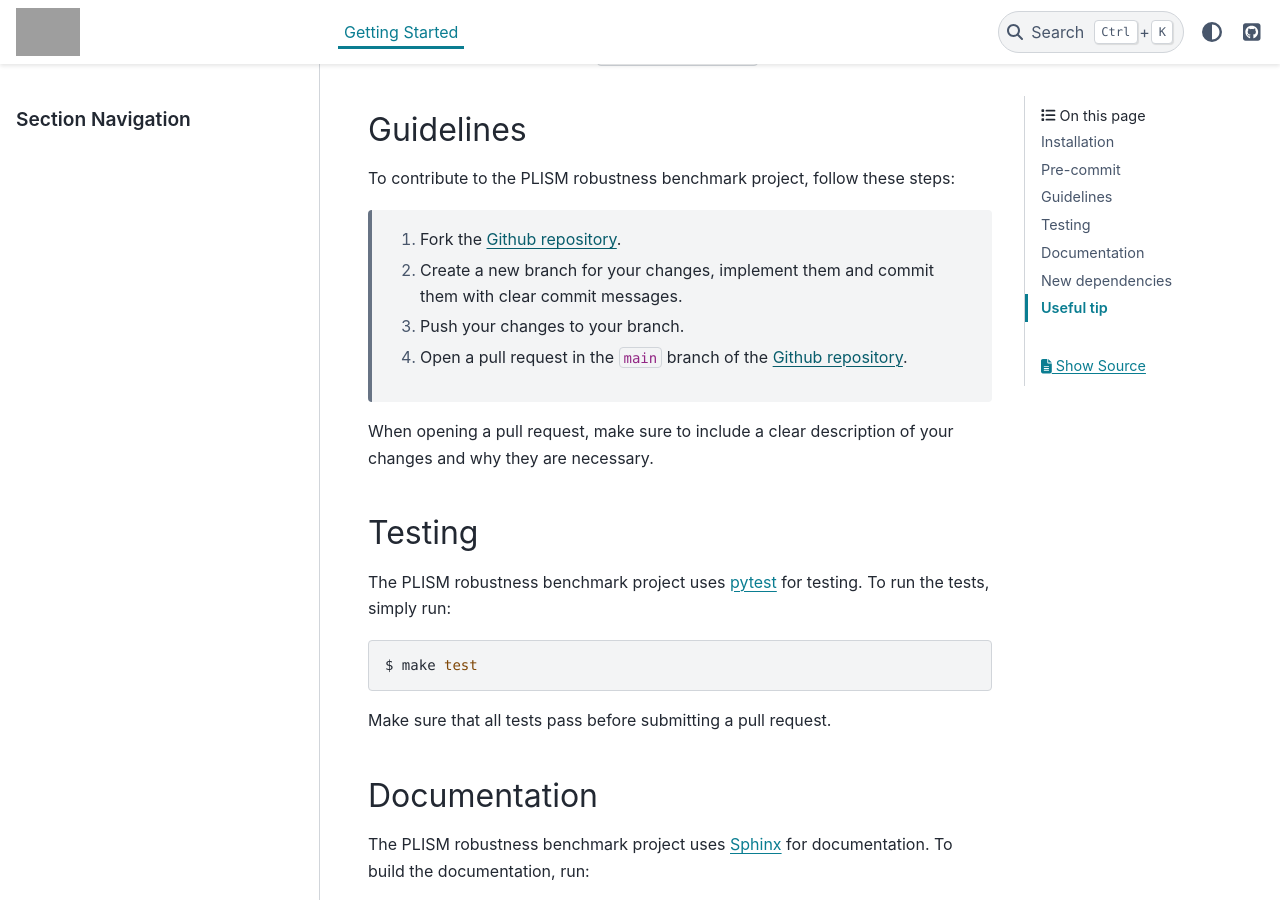
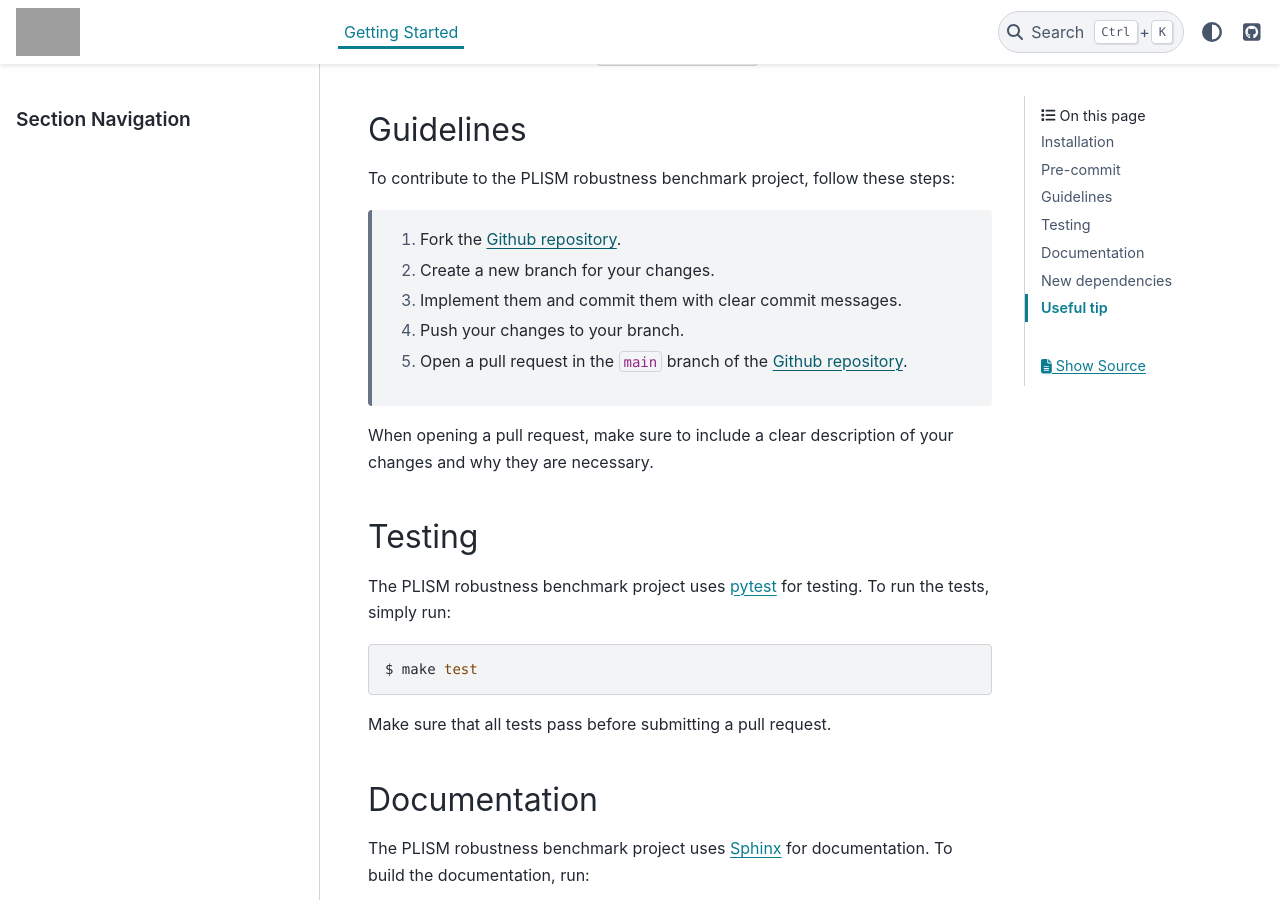
Before and after one commit to owkin/plism-benchmark, a Sphinx documentation site: the page built from docs/contributing.rst, in a window 1280 px wide and 900 px high, scrolled down 1645 px. Built offline with Sphinx 7.4.7 and the PyData theme 0.15.4, drawn with Linux system fonts in a browser that asks for light colours; pages that are not in the unit, such as notebooks, are missing from menus; part of the change alters nothing that is shown; grey boxes are pictures that could not be loaded.

```diff
--- a/docs/contributing.rst
+++ b/docs/contributing.rst
@@ -88,9 +88,10 @@ Guidelines
 To contribute to the PLISM robustness benchmark project, follow these steps:
 
     1. Fork the `Github repository <https://github.com/owkin/plism-benchmark>`_.
-    2. Create a new branch for your changes, implement them and commit them with clear commit messages.
-    3. Push your changes to your branch.
-    4. Open a pull request in the ``main`` branch of the `Github repository <https://github.com/owkin/plism-benchmark>`_.
+    2. Create a new branch for your changes.
+    3. Implement them and commit them with clear commit messages.
+    4. Push your changes to your branch.
+    5. Open a pull request in the ``main`` branch of the `Github repository <https://github.com/owkin/plism-benchmark>`_.
 
 When opening a pull request, make sure to include a clear description of your changes
 and why they are necessary.
```
